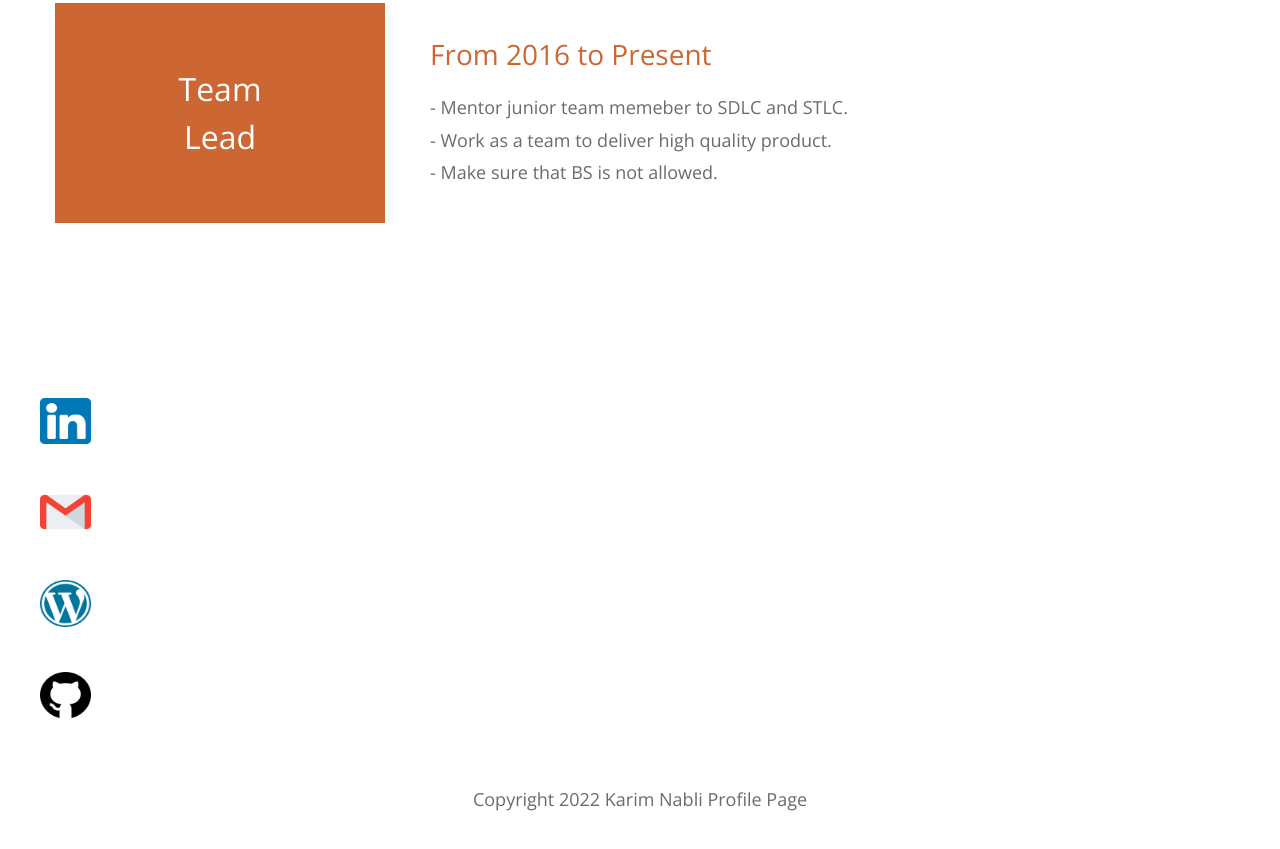
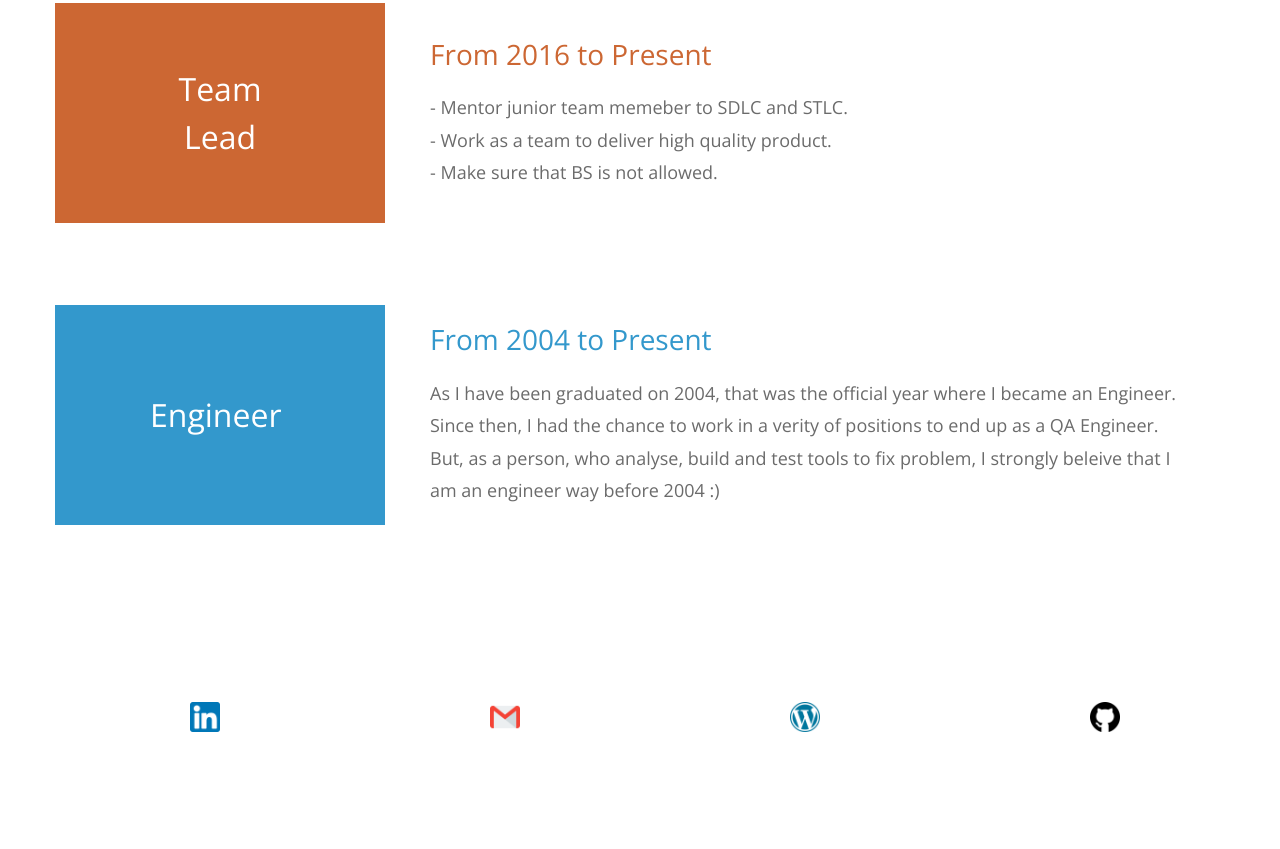
Before and after one commit to karimnabli/karimnabli.github.io, a plain HTML site: page index.html in a window 1280 px wide. Shown: the part 1480-2329 px from the top of the page. After the commit the page ends 2286 px from the top, so only its background shows below. Drawn offline with nearby package versions, Linux system fonts and the light colour scheme.

Commit message:
update profile

```diff
--- a/css/profile-style.css
+++ b/css/profile-style.css
@@ -67,6 +67,11 @@ a:hover {
   background-color: #676767;
 }
 
+th, td {
+  padding-left: 150px;
+}
+
+
 /*
   Welcome section
 */
@@ -103,7 +108,7 @@ a:hover {
 }
 
 #tmContact {
-  min-height: 1197px;
+  min-height: 200px;
 }
 
 .tm-welcome-container {
@@ -231,8 +236,8 @@ p {
 
 .tm-contact-item-icon {
   margin-bottom: 45px;
-  width: 10%;
-  height: 12%;
+  width: 20%;
+  height: 24%;
   display: flex;
   align-items: center;
   justify-content: center;
--- a/index.html
+++ b/index.html
@@ -9,6 +9,7 @@
     <link rel="stylesheet" href="css/all.min.css" />
     <link rel="stylesheet" href="css/bootstrap.min.css" />
     <link rel="stylesheet" href="css/profile-style.css" />
+    <link rel="stylesheet" href="https://cdnjs.cloudflare.com/ajax/libs/font-awesome/4.7.0/css/font-awesome.min.css">
     <title>Karim Nabli</title>
 
 
@@ -104,6 +105,21 @@
                 </p>
               </div>
             </div>
+            <div class="tm-portfolio-item">
+              <div class="tm-portfolio-name text-white tm-bg-blue">
+                Engineer
+              </div>
+              <div class="tm-portfolio-description">
+                <h3 class="tm-text-blue">
+                  From 2004 to Present
+                </h3>
+                <p class="mb-0">
+                  As I have been graduated on 2004, that was the official year where I became an Engineer. Since then, I had the chance to work in a verity of positions to end up as a QA Engineer.
+                  <br>
+                  But, as a person, who analyse, build and test tools to fix problem, I strongly beleive that I am an engineer way before 2004 :)
+                </p>
+              </div>
+            </div>
           </div>
         </div>
       </div>
@@ -115,24 +131,30 @@
       <div class="container-fluid">
         <div class="row">
  	  <div>
+ 	      <table style="width:100%">
+		<tr>
+		 <th>
 			<a href="https://www.linkedin.com/in/karimnabli/">
 			 	<img class="tm-contact-item-icon" src="img/linkedin.png" alt="My linkedIn" >
 			</a>
+		 </th>
+		<th>
 			<a href="mailto:karim.nabli.ie@gmail.com">
 		 		<img class="tm-contact-item-icon" src="img/gmail.png" alt="My gmail address">
 		 	</a>
+		 </th>
+		 <th>
 			<a href="https://curiositythrill.wordpress.com/">
 		 		<img class="tm-contact-item-icon" src="img/wordpress.png" alt="My blog">
 		 	</a>
+		 </th>
+		 <th>
 			<a href="https://github.com/karimnabli">
 		 		<img class="tm-contact-item-icon" src="img/github.png" alt="My blog">
 		 	</a>
-          </div>
-          <footer class="col-12">
-            <p class="text-center tm-copyright-text">
-            Copyright 2022 Karim Nabli Profile Page</p>
-          </footer>
-        </div>
+		 </th>
+		</tr>
+	</table>
       </div>
       <!-- container -->
 
```
Also changed, not shown: img/mini-profile-bg-02.jpg, img/mini-profile-bg-04.jpg (added). Lines whose indentation alone changed are shown as unchanged.
